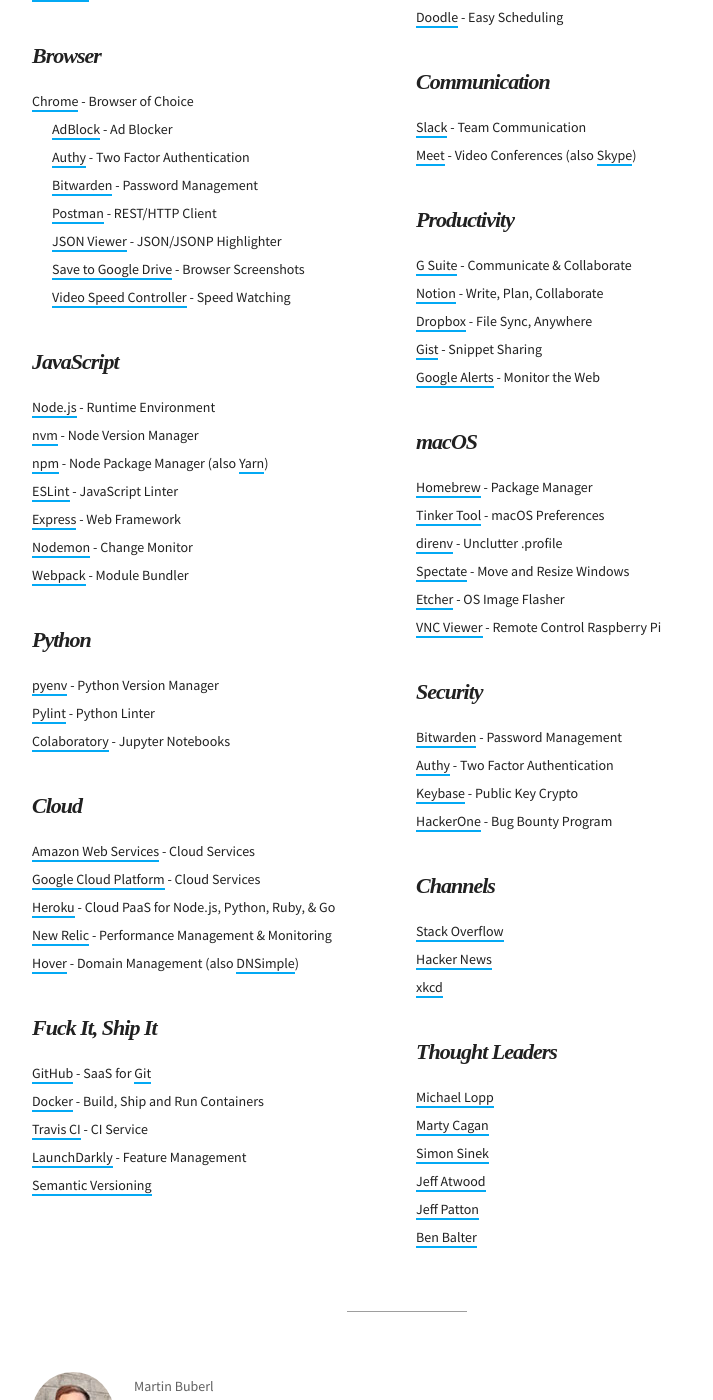
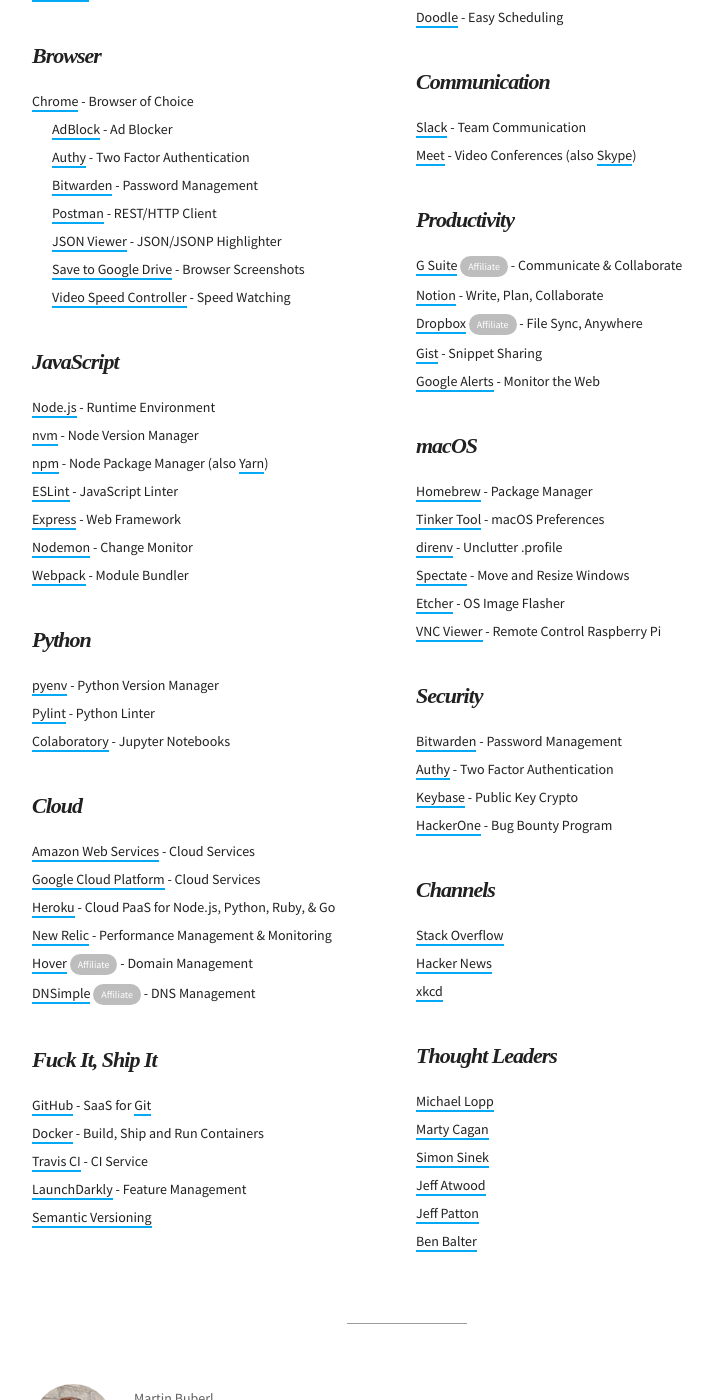
Before and after one commit to martinbuberl/martinbuberl.github.io, a Jekyll site: the page built from docs/resources.md, in a window 1280 px wide and 1400 px high, scrolled down 598 px. Shown: the whole window, without its empty margins (233-946 px from the left). Built offline with Jekyll 4.4.1, drawn with Linux system fonts in a browser that asks for light colours; nearby versions of some CDN libraries; some web fonts are replaced.

Commit message:
Marked affiliate links

```diff
--- a/docs/resources.md
+++ b/docs/resources.md
@@ -69,7 +69,8 @@ Here are my bookmarks of software, services and resources, the essentials if you
       <li><a target="_blank" href="https://cloud.google.com/">Google Cloud Platform</a> - Cloud Services</li>
       <li><a target="_blank" href="https://www.heroku.com/">Heroku</a> - Cloud PaaS for Node.js, Python, Ruby,  &amp; Go</li>
       <li><a target="_blank" href="https://newrelic.com/">New Relic</a> - Performance Management &amp; Monitoring</li>
-      <li><a target="_blank" href="https://hover.com/ySqMyxoq">Hover</a> - Domain Management (also <a target="_blank" href="https://dnsimple.com/r/4e99a03af0e208">DNSimple</a>)</li>
+      <li><a target="_blank" class="affiliate" href="https://hover.com/ySqMyxoq">Hover</a> - Domain Management</li>
+      <li><a target="_blank" class="affiliate" href="https://dnsimple.com/r/4e99a03af0e208">DNSimple</a> - DNS Management</li>
     </ul>
   </div>
   <div class="wrapper">
@@ -108,9 +109,9 @@ Here are my bookmarks of software, services and resources, the essentials if you
   <div class="wrapper">
     <h3 id="productivity" class="has-permalink">Productivity<a class="permalink" title="Permalink" href="#productivity">#</a></h3>
     <ul>
-      <li><a target="_blank" href="http://goo.gl/xfPFhk">G Suite</a> - Communicate &amp; Collaborate</li>
+      <li><a target="_blank" class="affiliate" href="http://goo.gl/xfPFhk">G Suite</a> - Communicate &amp; Collaborate</li>
       <li><a target="_blank" href="https://www.notion.so/">Notion</a> - Write, Plan, Collaborate</li>
-      <li><a target="_blank" href="https://db.tt/lwHYI3m">Dropbox</a> - File Sync, Anywhere</li>
+      <li><a target="_blank" class="affiliate" href="https://db.tt/lwHYI3m">Dropbox</a> - File Sync, Anywhere</li>
       <li><a target="_blank" href="https://gist.github.com/">Gist</a> - Snippet Sharing</li>
       <li><a target="_blank" href="https://www.google.com/alerts">Google Alerts</a> - Monitor the Web</li>
     </ul>
```
Also changed, not shown: docs/_posts/2013-08-02-setup-jekyll-on-windows-and-host-it-on-github-pages.md (+1 -1 lines), docs/_posts/2014-11-30-my-setup.md (+1 -1 lines).
